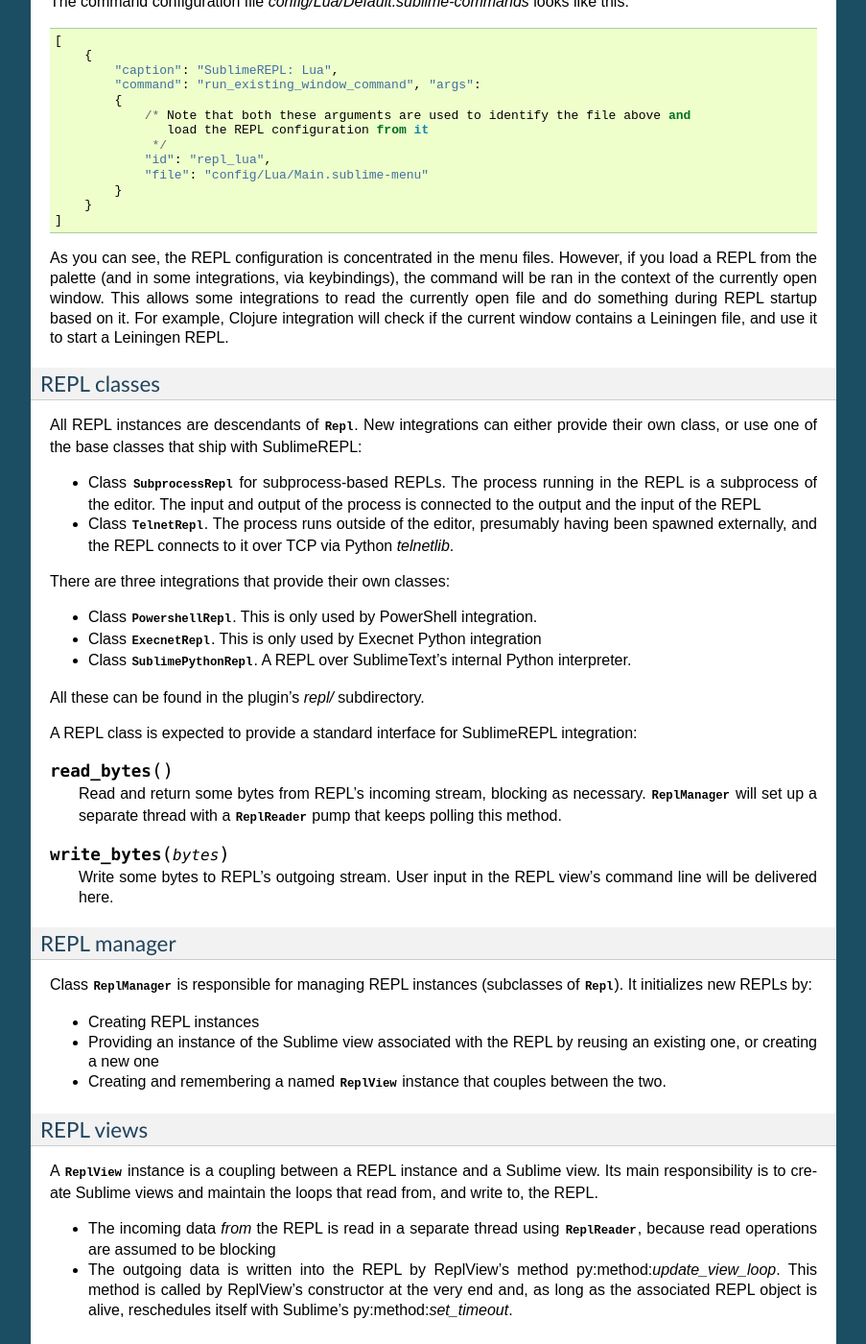
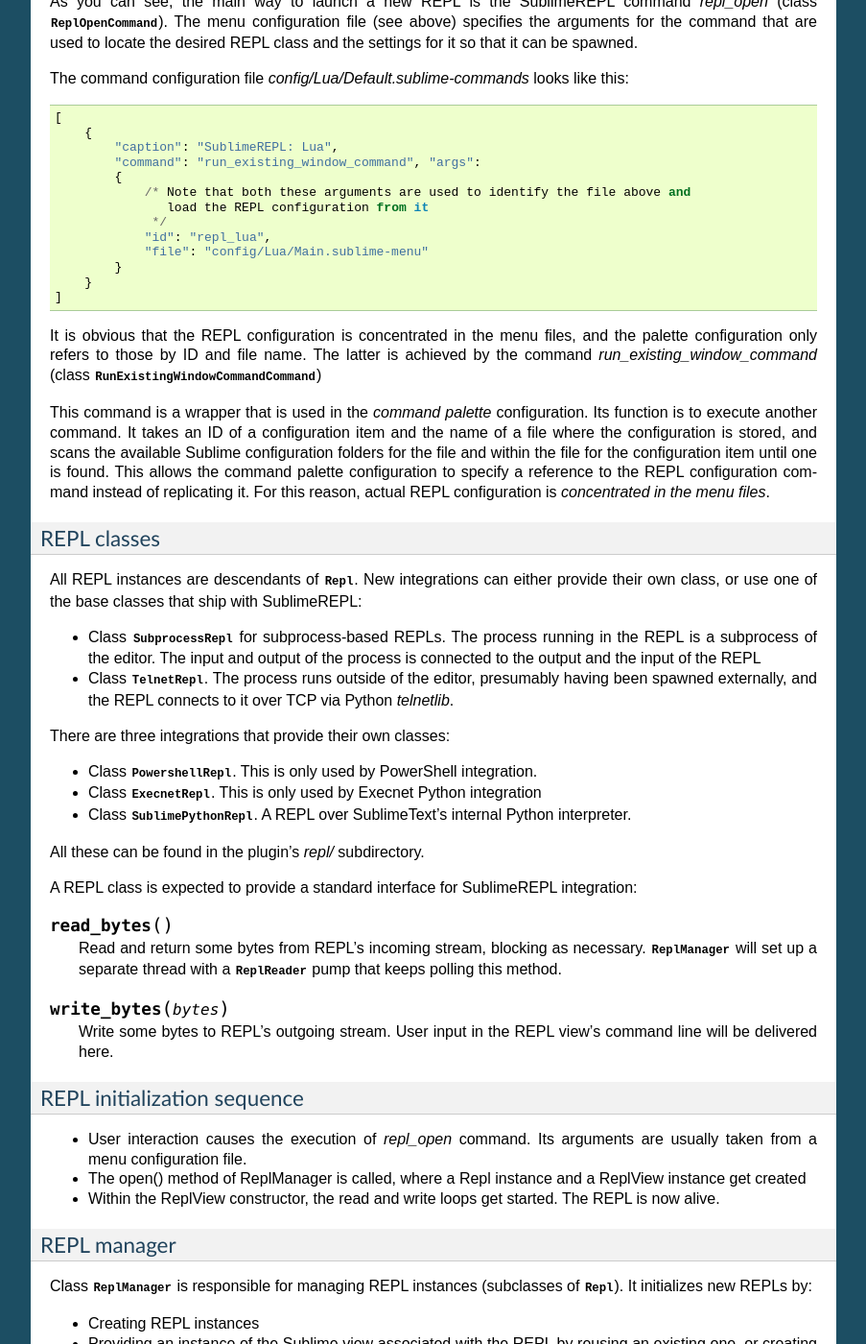
Before and after one commit to wuub/SublimeREPL, a Sphinx documentation site: the page built from doc/index.rst, in a window 1280 px wide and 1400 px high, scrolled down 5730 px. Shown: the whole window at 96% size, without its empty margins (198-1101 px from the left). Built offline with Sphinx 7.4.7, drawn with Linux system fonts in a browser that asks for light colours; some of the changed text lies outside the part shown.

Commit message:
another documentation update - correct the misstatement that the run_existing_window_command has anything to do with applying the currently open file

```diff
--- a/doc/index.rst
+++ b/doc/index.rst
@@ -236,24 +236,26 @@
    which are Python objects that extend Sublime's standard command class. Sublime calls them when needed. There
    is no initialization entry point or a "plugin loaded" callback or somesuch.
 
-Basics of language integration
-^^^^^^^^^^^^^^^^^^^^^^^^^^^^^^
+Basics of language integration: configuration and launch commands
+^^^^^^^^^^^^^^^^^^^^^^^^^^^^^^^^^^^^^^^^^^^^^^^^^^^^^^^^^^^^^^^^^
 
 A language integration in SublimeREPL consists of configuration files and,
 where needed, Python code. The configuration consists of:
 
+* Menu configuration files which specify the actual REPL object configuration
 * Command palette `configuration files <http://docs.sublimetext.info/en/latest/reference/command_palette.html>`_
-* Menu configuration files
 * Optional `keybinding configuration files <http://docs.sublimetext.info/en/latest/reference/key_bindings.html>`_
 
-REPLs are started by SublimeREPL command `repl_open`. The command and its arguments is usually specified in
-the menu configuration file, and the other places refer to that configuration item by file name and ID using the
+REPLs are started by SublimeREPL command `repl_open`. The command and its
+arguments is usually specified in the menu configuration file, and the other
+places refer to that configuration item by file name and ID using the
 `run_existing_window_command` command.
 
 Simple language integrations use an existing REPL class (see below) without
 modification. For these integrations, no additional Python code is needed.
 They use one of the standard REPL classes as the base, as documented below. In
-most cases, this will be the subprocess based REPL class. An example of such an integration is Lua.
+most cases, this will be the subprocess based REPL class. An example of such
+an integration is Lua.
 
 The menu configuration file `config/Lua/Menu.sublime-menu` contains::
 
@@ -285,9 +287,15 @@
       }
   ]
 
-This adds a "Lua" menu item to "Tools > SublimeREPL" which creates a Lua REPL via SublimeREPL command
-`repl_open`. The important part to take note of here is the `id` attribute (`repl_lua`). This is the ID by
-which the command palette configuration file refers to Lua REPL configuration.
+This adds a "Lua" menu item to "Tools > SublimeREPL" which creates a Lua REPL
+via SublimeREPL command `repl_open`. The important part to take note of here
+is the `id` attribute (`repl_lua`). This is the ID by which the command
+palette configuration file refers to Lua REPL configuration.
+
+As you can see, the main way to launch a new REPL is the SublimeREPL command
+`repl_open` (class :class:`ReplOpenCommand`). The menu configuration file (see
+above) specifies the arguments for the command that are used to locate the
+desired REPL class and the settings for it so that it can be  spawned.
 
 The command configuration file `config/Lua/Default.sublime-commands` looks like this::
 
@@ -305,23 +313,35 @@
       }
   ]
 
-As you can see, the REPL configuration is concentrated in the menu files.
-However, if you load a REPL from the palette (and in some integrations, via
-keybindings), the command will be ran in the context of the currently open
-window. This allows some integrations to read the currently open file and do something
-during REPL startup based on it. For example, Clojure integration will check if the
-current window contains a Leiningen file, and use it to start a Leiningen REPL.
+It is obvious that the REPL configuration is concentrated in the menu files,
+and the palette configuration only refers to those by ID and file name. The
+latter  is achieved by the command `run_existing_window_command` (class
+:class:`RunExistingWindowCommandCommand`)
+
+This command is a wrapper that is used in the *command palette* configuration.
+Its function is to execute another command. It takes an ID of a configuration
+item and the  name of a file where the configuration is stored, and scans the
+available Sublime configuration folders for the file and within the file for
+the configuration item until one is found. This allows the command palette
+configuration to specify a reference to the REPL configuration command instead
+of replicating it. For this reason, actual REPL configuration is *concentrated
+in the menu files*.
+
 
 REPL classes
 ^^^^^^^^^^^^
 
-All REPL instances are descendants of :class:`Repl`. New integrations can either provide their own class,
-or use one of the base classes that ship with SublimeREPL:
+All REPL instances are descendants of :class:`Repl`. New integrations can
+either provide their own class, or use one of the base classes that ship with
+SublimeREPL:
 
-* Class :class:`SubprocessRepl` for  subprocess-based REPLs. The process running in the REPL is a subprocess of the editor. The input and
-  output of the process is connected to the output and the input of the REPL
-* Class :class:`TelnetRepl`. The process runs outside of the editor, presumably having been spawned
-  externally, and the REPL connects to it over TCP via Python `telnetlib`.
+* Class :class:`SubprocessRepl` for  subprocess-based REPLs. The process
+  running in the REPL is a subprocess of the editor. The input and   output of
+  the process is connected to the output and the input of the REPL
+
+* Class :class:`TelnetRepl`. The process runs outside of the editor,
+  presumably   having been spawned externally, and the REPL connects to it over
+  TCP via Python `telnetlib`.
 
 There are three integrations that provide their own classes:
 
@@ -335,17 +355,28 @@
 
 .. py:method:: read_bytes()
 
-   Read and return some bytes from REPL's incoming stream, blocking as necessary. :class:`ReplManager` will set up
-   a separate thread with a :class:`ReplReader` pump that keeps polling this method.
+   Read and return some bytes from REPL's incoming stream, blocking as
+   necessary. :class:`ReplManager` will set up a separate thread with a
+   :class:`ReplReader` pump that keeps polling this method.
 
 .. py:method:: write_bytes(bytes)
 
-   Write some bytes to REPL's outgoing stream. User input in the REPL view's command line will be delivered here.
+   Write some bytes to REPL's outgoing stream. User input in the REPL view's
+   command line will be delivered here.
+
+REPL initialization sequence
+^^^^^^^^^^^^^^^^^^^^^^^^^^^^
+
+* User interaction causes the execution of `repl_open` command. Its arguments are usually taken
+  from a menu configuration file.
+* The open() method of ReplManager is called, where a Repl instance and a ReplView instance get created
+* Within the ReplView constructor, the read and write loops get started. The REPL is now alive.
 
 REPL manager
 ^^^^^^^^^^^^
 
-Class :class:`ReplManager` is responsible for managing REPL instances (subclasses of :class:`Repl`). It initializes new REPLs by:
+Class :class:`ReplManager` is responsible for managing REPL instances
+(subclasses of :class:`Repl`). It initializes new REPLs by:
 
 * Creating REPL instances
 * Providing an instance of the Sublime view associated with the REPL by reusing an existing one, or creating a new one
@@ -354,11 +385,13 @@
 REPL views
 ^^^^^^^^^^
 
-A :class:`ReplView` instance is a coupling between a REPL instance and a Sublime view. Its main responsibility
-is to create Sublime views and maintain the loops that read from, and write to, the REPL.
+A :class:`ReplView` instance is a coupling between a REPL instance and a
+Sublime view. Its main responsibility  is to create Sublime views and maintain
+the loops that read from, and write to, the REPL.
 
-* The incoming data *from* the REPL is read in a separate thread using :class:`ReplReader`, because read operations
-  are assumed to be blocking
-* The outgoing data is written into the REPL by ReplView's method py:method:`update_view_loop`. This method is called
-  by ReplView's constructor at the very end and, as long as the associated REPL object is alive, reschedules itself
-  with Sublime's py:method:`set_timeout`.
+* The incoming data *from* the REPL is read in a separate thread using
+  :class:`ReplReader`, because read operations are assumed to be blocking
+* The outgoing data is written into the REPL by ReplView's method
+  py:method:`update_view_loop`. This method is called by ReplView's constructor
+  at the very end and, as long as the associated REPL object is alive, will reschedule
+  itself with Sublime's py:method:`set_timeout`.
```
